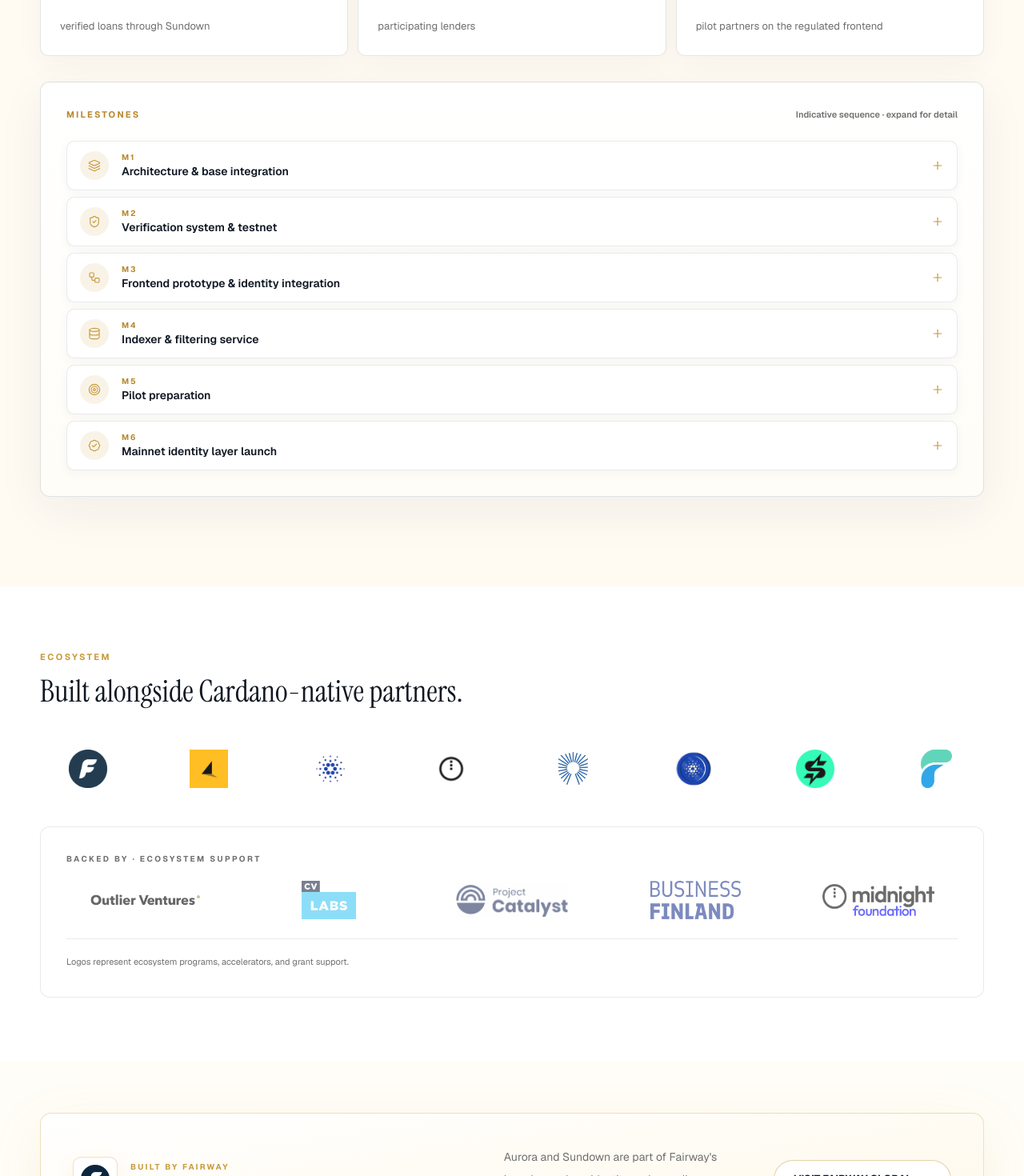
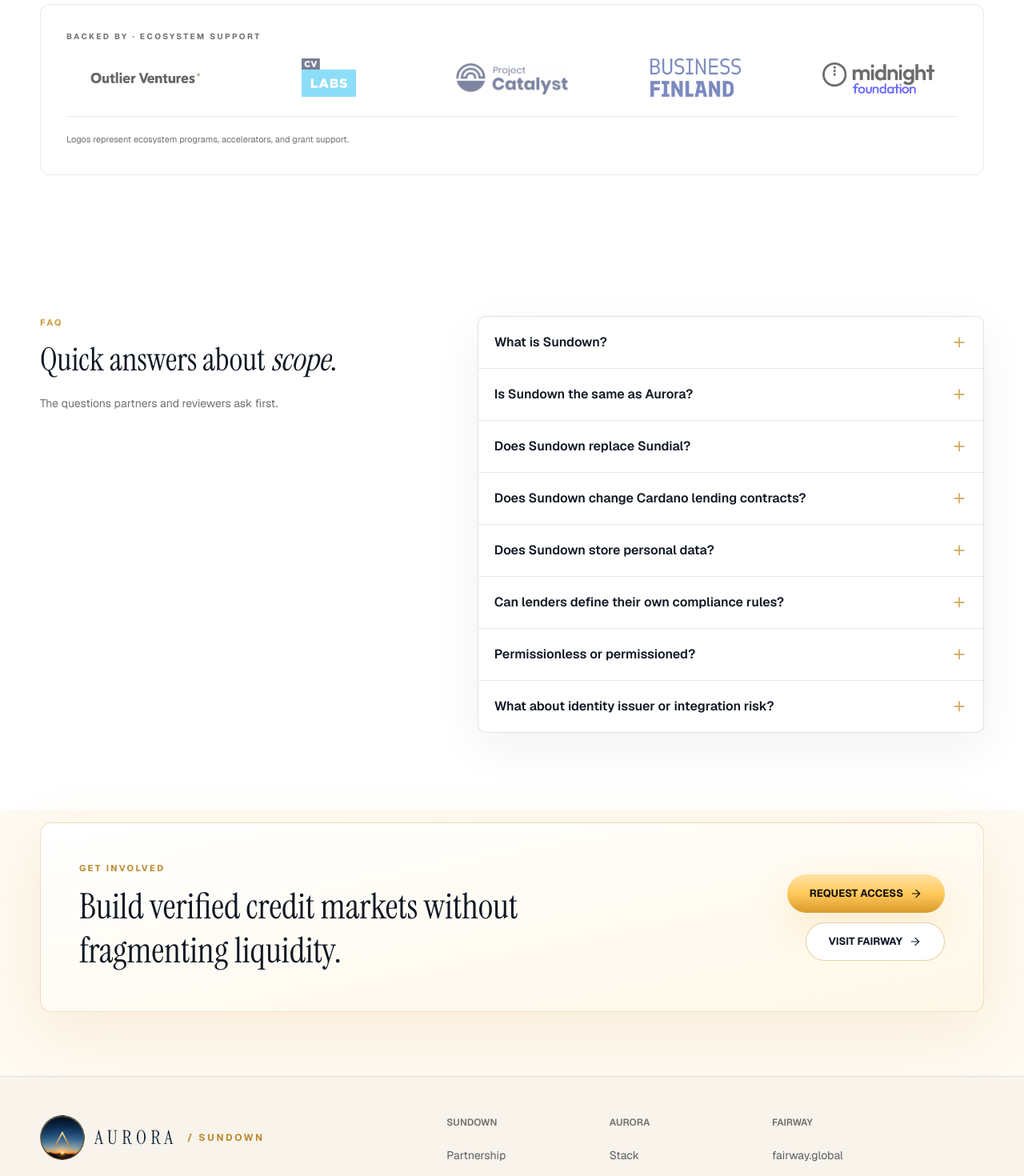
Before and after one commit to Abrish-b/Aurora-fairway, a Next.js app: page /sundown in a window 1280 px wide. Shown: the part 4900-6370 px from the top of the page at 80% size. Built offline with nearby package versions, Linux system fonts and the light colour scheme.

Commit message:
sundown update

```diff
--- a/app/sundown/page.tsx
+++ b/app/sundown/page.tsx
@@ -60,14 +60,14 @@
         <CoreFlow />
         <Architecture />
         <LenderFiltering />
-        <Pilot />
+        {/* <Pilot /> */}
         <TrustLogoWall
           tone="white"
           eyebrow="Ecosystem"
           title="Built alongside Cardano-native partners."
           copy="Sundown ships as a Fairway × Sundial collaboration, integrating with Cardano, Midnight, and Veridian-aligned credentials."
         />
-        <BuiltByFairwayCard tone="bone" />
+        {/* <BuiltByFairwayCard tone="bone" /> */}
         <AccordionFAQ
           tone="light"
           eyebrow="FAQ"
```
